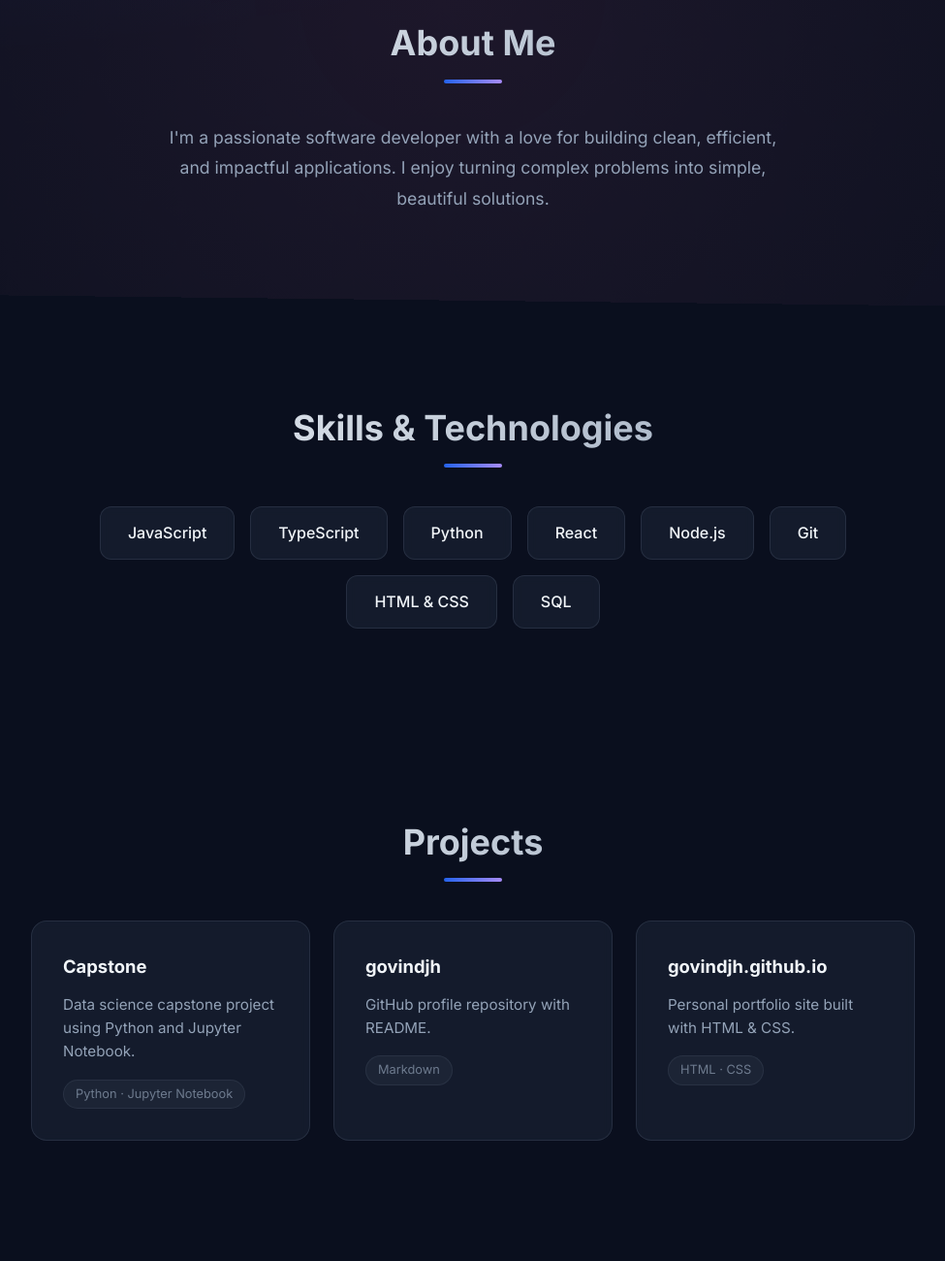
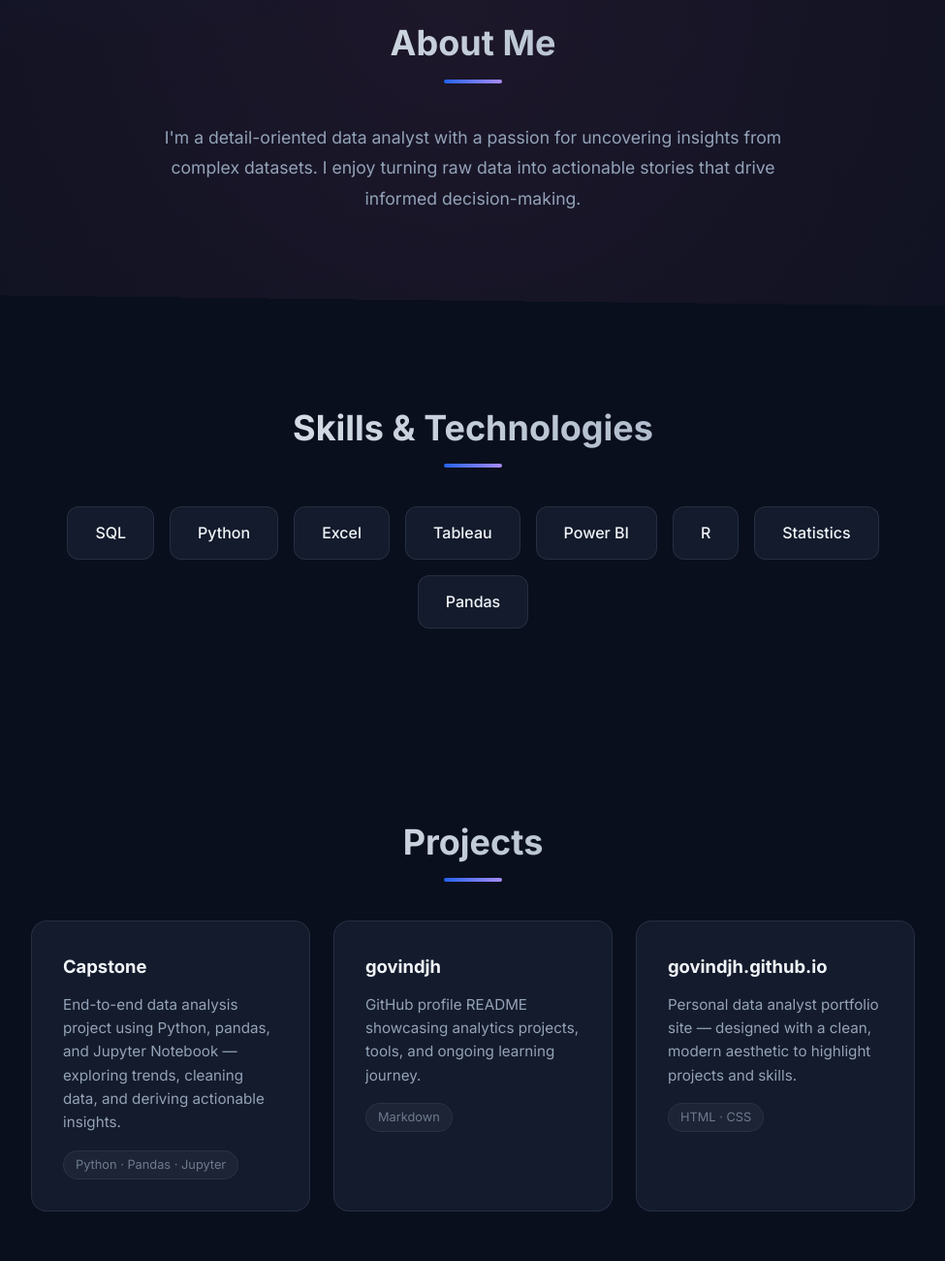
Before and after one commit to govindjh/govindjh.github.io, a plain HTML site: page index.html in a window 1280 px wide. Shown: the part 880-2180 px from the top of the page at 97% size, without its empty margins (152-1127 px from the left). Drawn offline with Linux system fonts and the light colour scheme.

Commit message:
Reframe portfolio for data analyst role

```diff
--- a/index.html
+++ b/index.html
@@ -3,7 +3,7 @@
 <head>
   <meta charset="UTF-8">
   <meta name="viewport" content="width=device-width, initial-scale=1.0">
-  <title>Govind Jha | Portfolio</title>
+  <title>Govind Jha | Data Analyst Portfolio</title>
   <link rel="stylesheet" href="styles.css">
   <link rel="preconnect" href="https://fonts.googleapis.com">
   <link href="https://fonts.googleapis.com/css2?family=Inter:wght@400;500;600;700;800&display=swap" rel="stylesheet">
@@ -26,7 +26,7 @@
       <div class="hero-glow"></div>
       <div class="container">
         <h1>Govind Jha</h1>
-        <p class="subtitle">Software Developer | Problem Solver | Lifelong Learner</p>
+        <p class="subtitle">Data Analyst | Turning Data into Insights | SQL &amp; Python</p>
         <a href="#projects" class="btn"><span>View My Work</span></a>
       </div>
     </section>
@@ -36,8 +36,8 @@
         <h2>About Me</h2>
         <div class="section-divider"></div>
         <p>
-          I'm a passionate software developer with a love for building clean, efficient, and impactful applications.
-          I enjoy turning complex problems into simple, beautiful solutions.
+          I'm a detail-oriented data analyst with a passion for uncovering insights from complex datasets.
+          I enjoy turning raw data into actionable stories that drive informed decision-making.
         </p>
       </div>
     </section>
@@ -47,14 +47,14 @@
         <h2>Skills & Technologies</h2>
         <div class="section-divider"></div>
         <div class="skills-grid">
-          <div class="skill-card">JavaScript</div>
-          <div class="skill-card">TypeScript</div>
+          <div class="skill-card">SQL</div>
           <div class="skill-card">Python</div>
-          <div class="skill-card">React</div>
-          <div class="skill-card">Node.js</div>
-          <div class="skill-card">Git</div>
-          <div class="skill-card">HTML & CSS</div>
-          <div class="skill-card">SQL</div>
+          <div class="skill-card">Excel</div>
+          <div class="skill-card">Tableau</div>
+          <div class="skill-card">Power BI</div>
+          <div class="skill-card">R</div>
+          <div class="skill-card">Statistics</div>
+          <div class="skill-card">Pandas</div>
         </div>
       </div>
     </section>
@@ -66,17 +66,17 @@
         <div class="projects-grid">
           <div class="project-card">
             <h3><a href="https://github.com/govindjh/Capstone" target="_blank">Capstone</a></h3>
-            <p>Data science capstone project using Python and Jupyter Notebook.</p>
-            <span class="lang">Python &middot; Jupyter Notebook</span>
+            <p>End-to-end data analysis project using Python, pandas, and Jupyter Notebook — exploring trends, cleaning data, and deriving actionable insights.</p>
+            <span class="lang">Python &middot; Pandas &middot; Jupyter</span>
           </div>
           <div class="project-card">
             <h3><a href="https://github.com/govindjh/govindjh" target="_blank">govindjh</a></h3>
-            <p>GitHub profile repository with README.</p>
+            <p>GitHub profile README showcasing analytics projects, tools, and ongoing learning journey.</p>
             <span class="lang">Markdown</span>
           </div>
           <div class="project-card">
             <h3><a href="https://github.com/govindjh/govindjh.github.io" target="_blank">govindjh.github.io</a></h3>
-            <p>Personal portfolio site built with HTML & CSS.</p>
+            <p>Personal data analyst portfolio site — designed with a clean, modern aesthetic to highlight projects and skills.</p>
             <span class="lang">HTML &middot; CSS</span>
           </div>
         </div>
```
